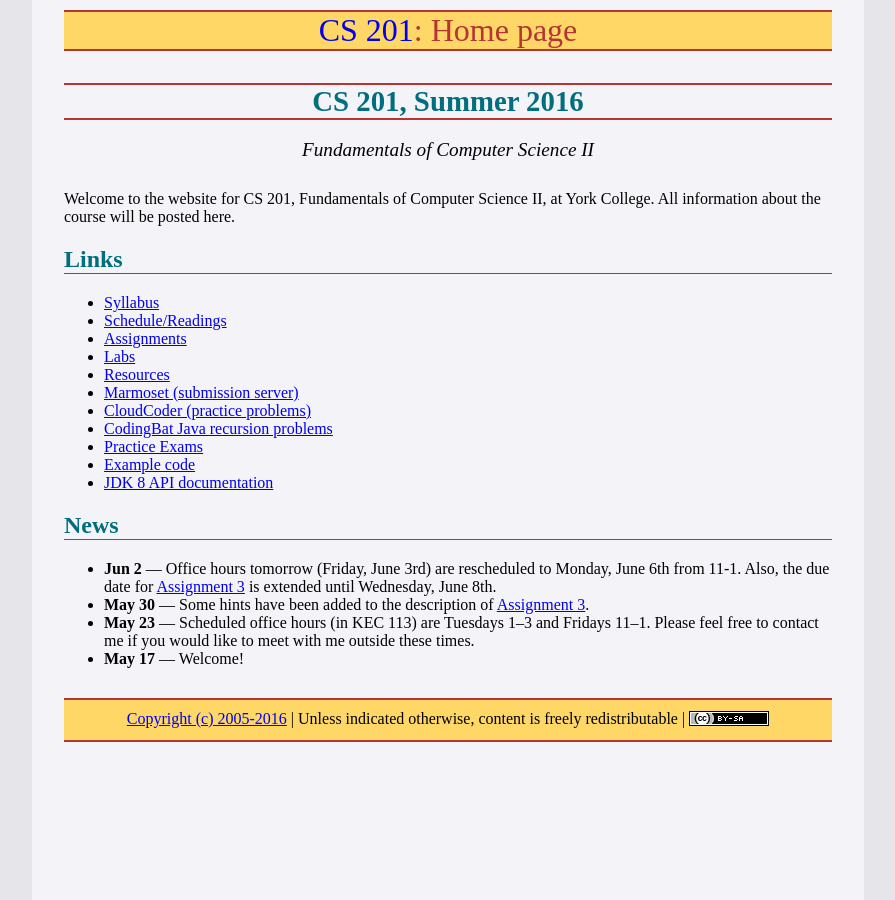
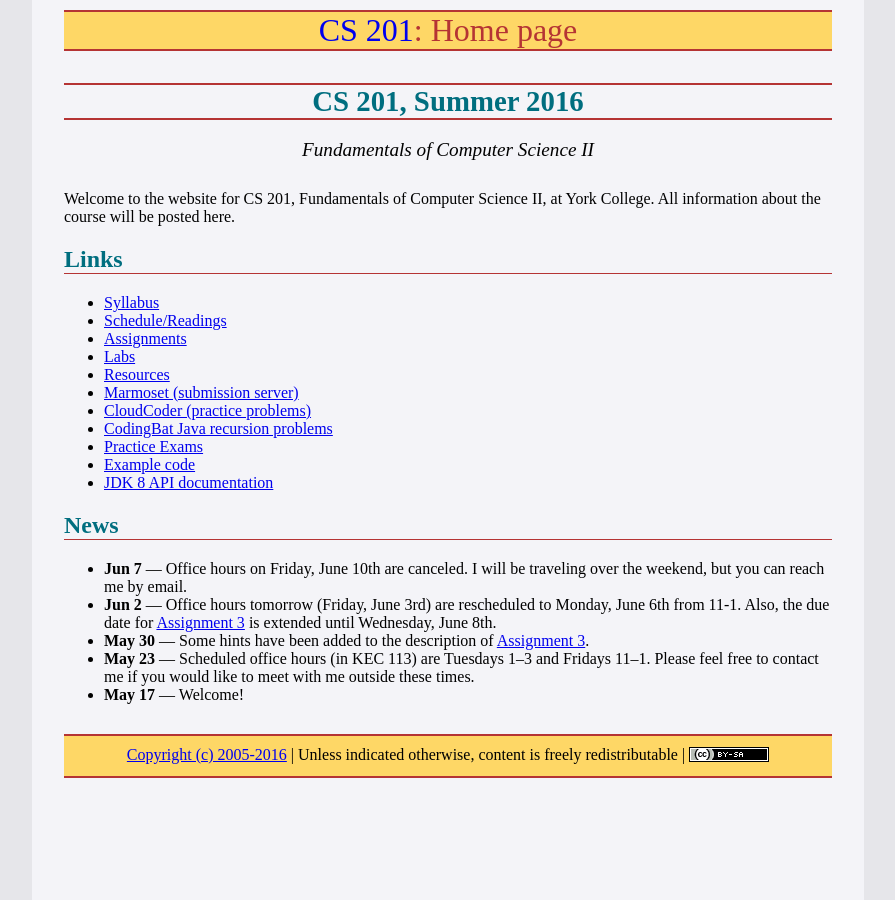
Before and after one commit to ycpcs/cs201-summer2016, a Jekyll site: the page built from index.md, in a window 1280 px wide. Shown: the whole page, without its empty margins (192-1087 px from the left). Built offline with Jekyll 4.4.1, drawn with Linux system fonts in a browser that asks for light colours; some web fonts are replaced.

Commit message:
no office hours on June 10th

```diff
--- a/index.md
+++ b/index.md
@@ -25,6 +25,7 @@ Welcome to the website for CS 201, Fundamentals of Computer Science II, at York
 
 ## News
 
+* **Jun 7** &mdash; Office hours on Friday, June 10th are canceled.  I will be traveling over the weekend, but you can reach me by email.
 * **Jun 2** &mdash; Office hours tomorrow (Friday, June 3rd) are rescheduled to Monday, June 6th from 11-1.  Also, the due date for [Assignment 3](assign/assign03.html) is extended until Wednesday, June 8th.
 * **May 30** &mdash; Some hints have been added to the description of [Assignment 3](assign/assign03.html).
 * **May 23** &mdash; Scheduled office hours (in KEC 113) are Tuesdays 1&ndash;3 and Fridays 11&ndash;1.  Please feel free to contact me if you would like to meet with me outside these times.
```
